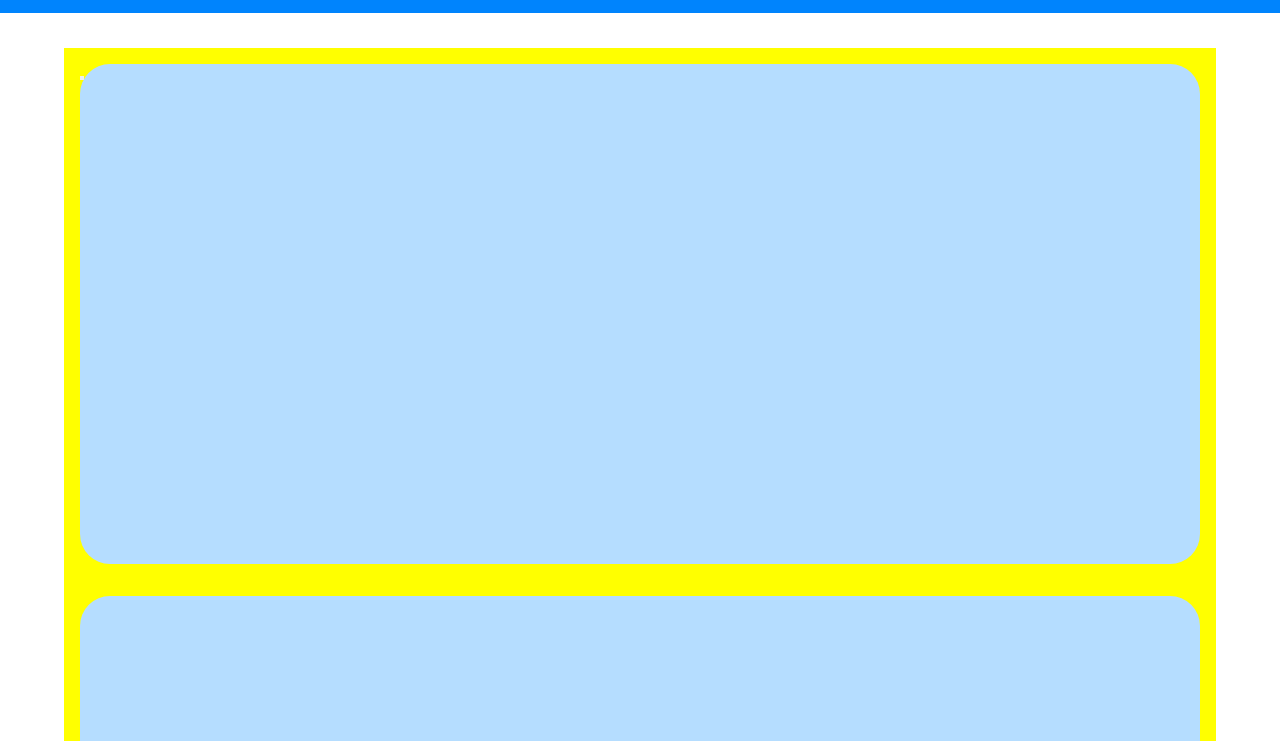
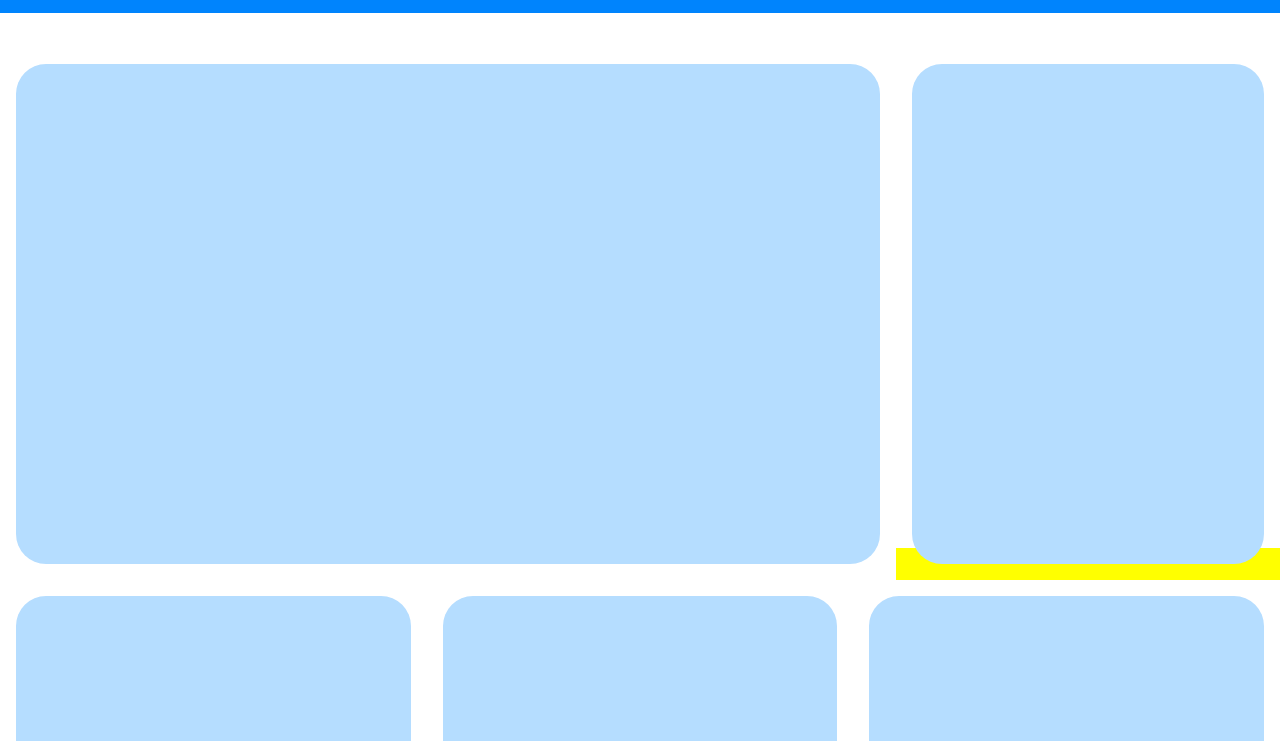
Before and after one commit to GiadaPirone/htmlcss-responsive-layout, a plain HTML site: page index.html in a window 1280 px wide. Shown: the part 59-800 px from the top of the page. Drawn offline with Linux system fonts and the light colour scheme.

Commit message:
struttura prima section tablet

```diff
--- a/index.html
+++ b/index.html
@@ -28,44 +28,44 @@
             <div class="container flex justifyCenter flexWrap">
                 <!-- BOX 1 STRONG. -->
                 <div class="box strong">
-
+                    <div class="card strong">
                         <h2></h2>
                         <p></p>
-                    <button></button>
                         <img src="" alt="">
+                    </div>
+                </div>
 
-                </div>
                 <!-- BOX 2 -->
-                <div class="box">
-
-                    <img src="" alt="">
+                <div class="box medium">
+                    <div class="card medium ">
                         <h2></h2>
                         <p></p>
-
+                        <img src="" alt="">
+                    </div>
                 </div>
                 <!-- BOX 3 -->
                 <div class="box">
-
-                    <img src="" alt="">
+                    <div class="card">
                         <h2></h2>
                         <p></p>
-
+                        <img src="" alt="">
+                    </div>
                 </div>
                 <!-- BOX 4 -->
                 <div class="box">
-
-                    <img src="" alt="">
+                    <div class="card">
                         <h2></h2>
                         <p></p>
-
+                        <img src="" alt="">
+                    </div>
                 </div>
                 <!-- BOX 5 -->
                 <div class="box">
-
-                    <img src="" alt="">
+                    <div class="card">
                         <h2></h2>
                         <p></p>
-
+                        <img src="" alt="">
+                    </div>
                 </div>
 
             </div>
--- a/style.css
+++ b/style.css
@@ -33,38 +33,52 @@ nav{
 /* PRIMA SECTION. */
 
 .container{
-    width: 90%;
+    width: 100%;
     margin: 35px auto;
     background-color: yellow; /* da togliere succ */
+    min-height: 500px; /* da togliere succ */
+}
+
+.box{
+    background-color: white;
+    width: 90%;
+    min-height: 300px;
+    padding: 1em 1em 1em 1em;
+}
+
+.card{
+    background-color:#B5DDFF ;
+    width: 100%;
+    border-radius: 30px;
+    min-height: 300px; /* da togliere succ */
+}
+
+.card.strong{
+    min-height: 500px; /* da togliere succ */
 }
 
 .box.strong{
     min-height: 500px; /* da togliere succ */
 }
 
-.box{
-    width: 100%;
-    border-radius: 30px;
-    margin: 1em;
-    min-height: 300px; /* da togliere succ */
-    background-color: #B5DDFF;
-}
+/* MQ TABLET */
 
-/* QUERY PER TABLET */
+@media screen and (min-width: 780px) {
 
-@media screen and (min-width: 480px) and (max-width: 780px) {
-
-    .container{
-        background-color: red;
-
+    .box.strong{
+        width: 70%;
     }
 
-    .box.strong{
-        width:calc(70% - 1em);
+    .box.medium{
+        width: 30%;
+        height: 500px;
+    }
 
+    .card.medium{
+        height: 500px;
     }
 
     .box{
-        width: calc(30% - 1em);
+        width: calc(100% / 3);
     }
 }
```
Lines whose indentation alone changed are shown as unchanged.
